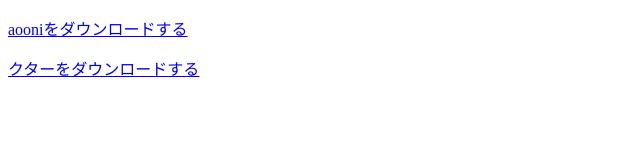
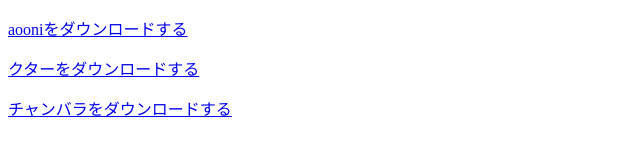
Before and after one commit to eiennnoto/games, a plain HTML site: page index.html in a window 1280 px wide. Shown: the whole page, without its empty margins (0-640 px from the left). Drawn offline with Linux system fonts and the light colour scheme.

Commit message:
Update index.html

```diff
--- a/index.html
+++ b/index.html
@@ -3,4 +3,5 @@
 <title>ゲーム置き場</title>
 <a href="./aooni.zip" download><p>aooniをダウンロードする</p></a>
 <a href="./kutar.zip" download><p>クターをダウンロードする</p></a>
+<a href="./chan.exe" download><p>チャンバラをダウンロードする</p></a>
 </html>
```
